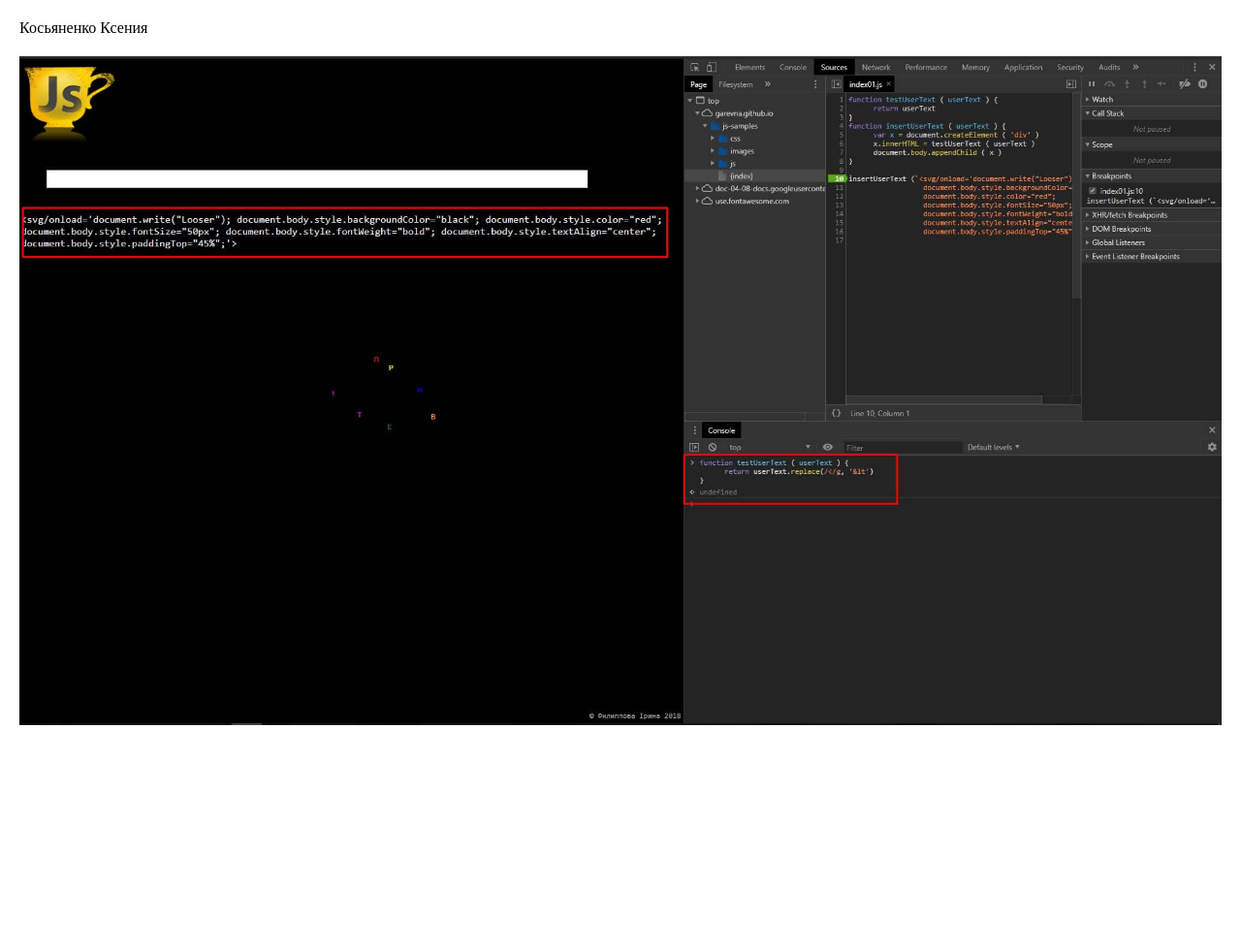
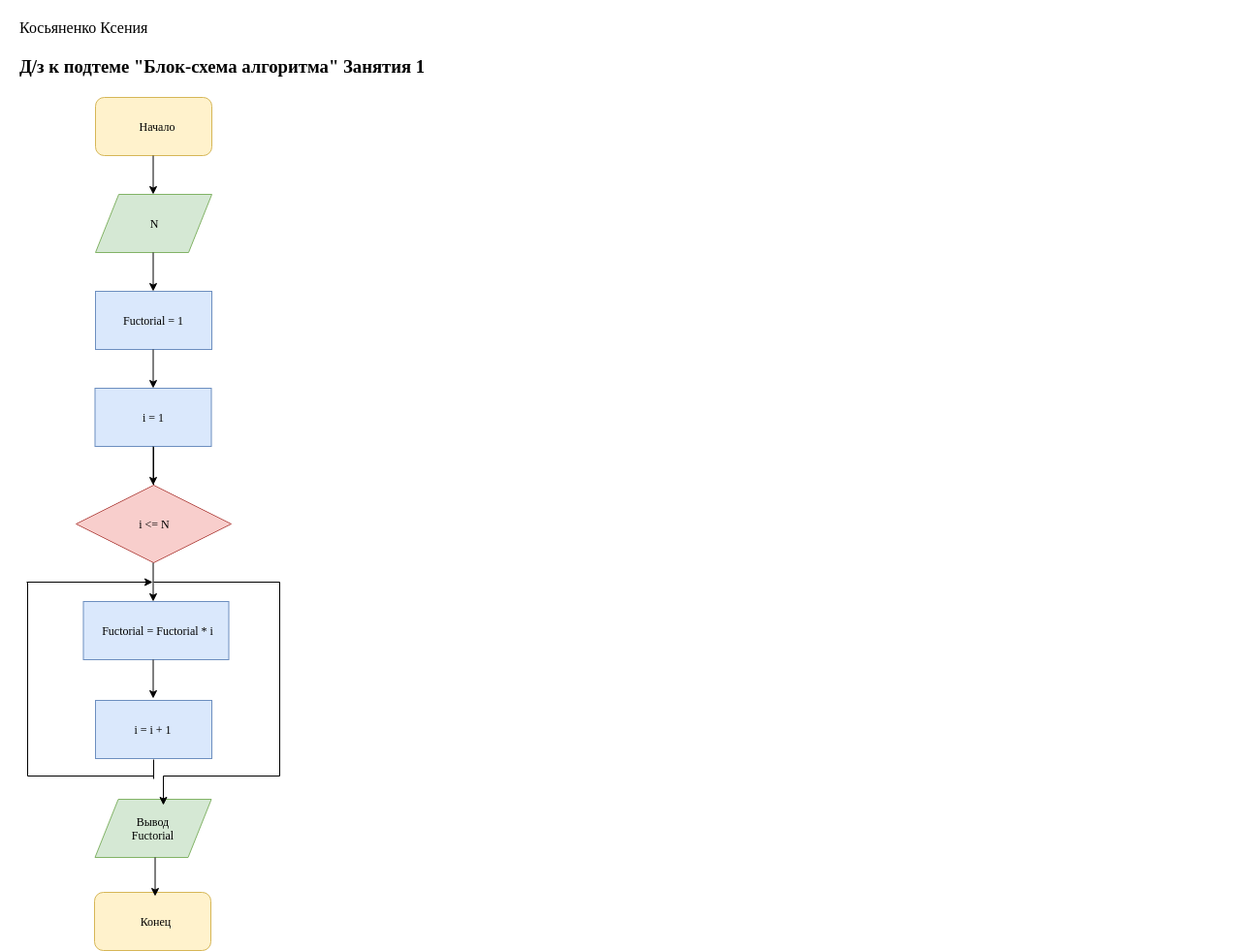
Before and after one commit to kosyanenkoks/hw1, a plain HTML site: page index.html in a window 1280 px wide. Shown: the top 981 px of the page at 97% size. Before the commit the page ends 800 px from the top, so only its background shows below. Drawn offline with Linux system fonts and the light colour scheme.

Commit message:
right files for tasks

```diff
--- a/index.html
+++ b/index.html
@@ -11,7 +11,14 @@
 <body>
     <div class="container">
         <p>Косьяненко Ксения</p>
-        <img src="solution.jpg" alt="solution">
+        <div>
+            <h3>Д/з к подтеме "Блок-схема алгоритма" Занятия 1</h3>
+            <img src="images/scheme-factorial-general.svg" alt="scheme-factorial-general">
+        </div>
+        <div>
+            <h3>Д/з к Занятию 1</h3>
+            <img src="images/scheme.svg" alt="scheme">
+        </div>
     </div>
 </body>
 </html>
--- a/script.js
+++ /dev/null
@@ -1,3 +0,0 @@
-function testUserText ( userText ) {
-    return userText.replace(/</g, '&lt');
-}
--- a/styles.css
+++ b/styles.css
@@ -19,7 +19,12 @@ html {
     padding: 20px;
 }
 
-p {
+div {
+    margin-bottom: 30px;
+}
+
+p,
+h3 {
     margin-bottom: 20px;
 }
 
@@ -27,5 +32,4 @@ img {
     display: block;
     max-width: 100%;
     height: auto;
-    border: 0;
 }
```
Also changed, not shown: images/scheme-factorial-general.svg (added), images/scheme.svg (added), solution.jpg (deleted).
